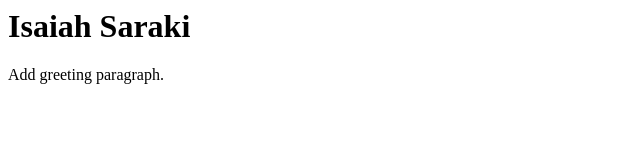
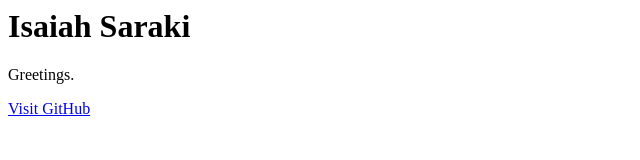
Before and after one commit to OmegaP3/GHIO0, a plain HTML site: page index.html in a window 1280 px wide. Shown: the whole page, without its empty margins (0-640 px from the left). Drawn offline with Linux system fonts and the light colour scheme.

Commit message:
Add external link

```diff
--- a/index.html
+++ b/index.html
@@ -1,2 +1,3 @@
 <h1> Isaiah Saraki</h1>
-<p>Add greeting paragraph.</p>
+<p>Greetings.</p>
+<a href="https://github.com" target="_blank">Visit GitHub</a>
```
